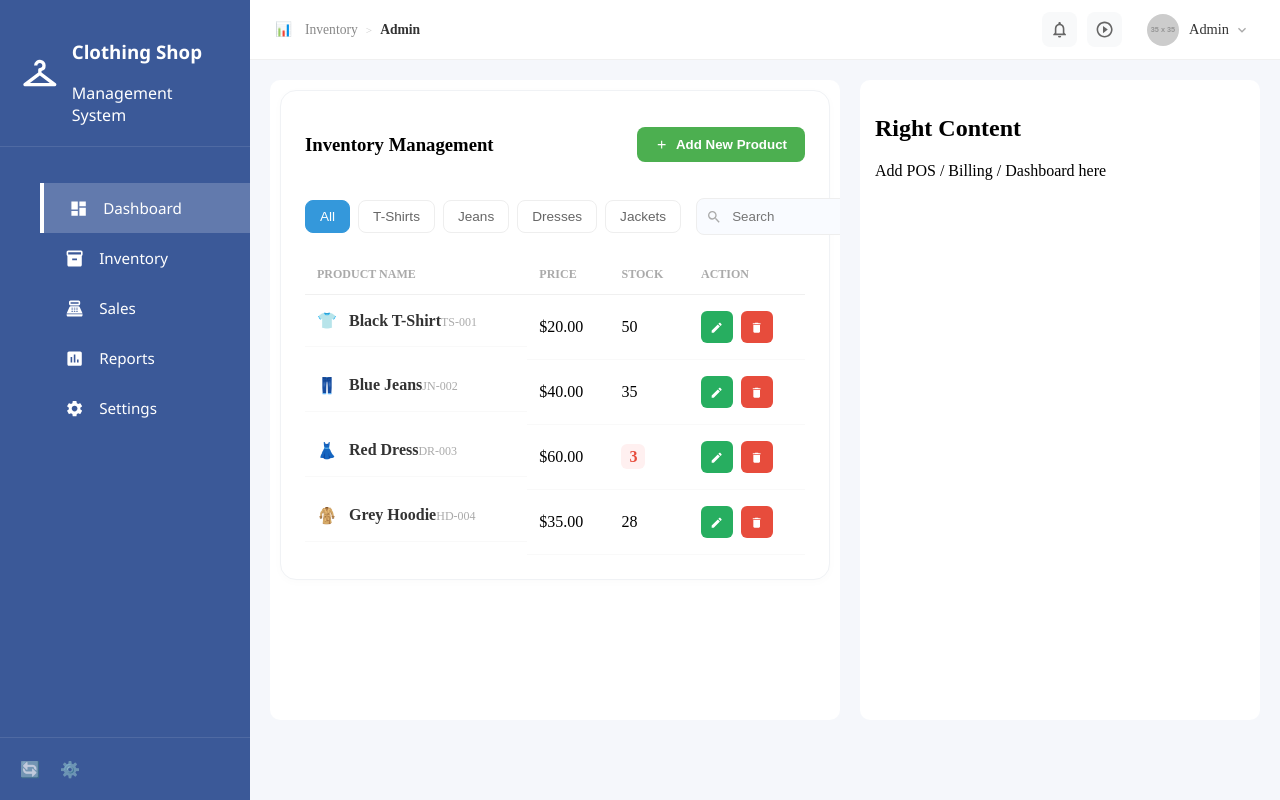
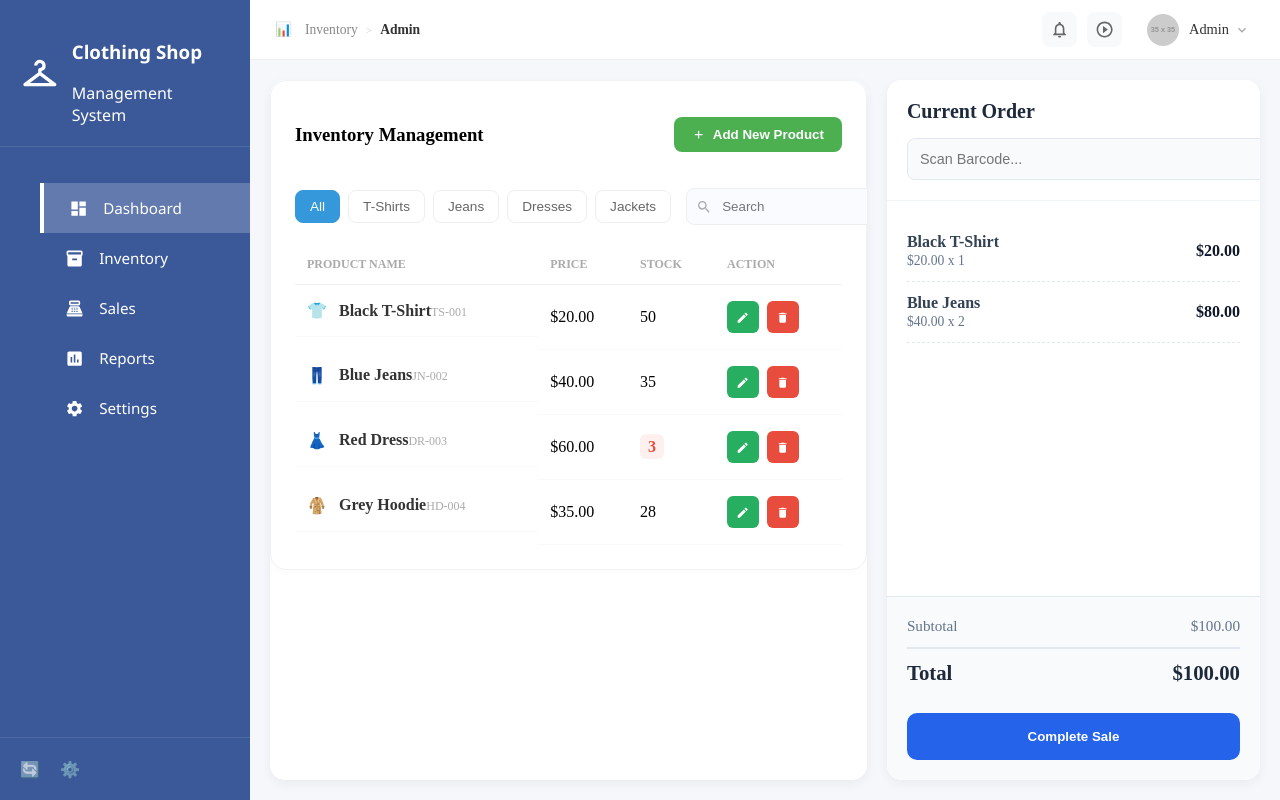
Before and after one commit to RasikaMadushanka/cloth_shop, a React (Vite) app: page / in a window 1280 px wide. Built offline with nearby package versions, Linux system fonts and the light colour scheme.

Commit message:
sales overview component

```diff
--- a/src/App.css
+++ b/src/App.css
@@ -1,19 +1,3 @@
-/* App.css */
-.app-wrapper {
-  display: flex;
-  width: 100%;
-  min-height: 100vh;
-  background-color: #f5f7fb;
-  margin: 0;
-  padding: 0;
-}
-
-.main-content {
-  flex: 1;
-  display: flex;
-  flex-direction: column;
-  overflow-x: hidden;
-}
 
 .dashboard-body {
   padding: 10px;
@@ -51,36 +35,41 @@
   }
 }
 
+.app-wrapper {
+  display: flex;
+  width: 100%;
+  height: 100vh;
+  background-color: #f5f7fb;
+  overflow: hidden;
+}
+
+.main-content {
+  flex: 1;
+  display: flex;
+  flex-direction: column;
+  height: 100vh;
+}
+
 .inventory-row {
   display: flex;
+  flex: 1;
   gap: 20px;
   padding: 20px;
+  overflow: hidden; /* This keeps the panels from growing off-screen */
 }
 
-/* LEFT SMALL */
 .left-panel {
-  width: 550px; /* adjust size */
+  flex: 1.6; /* Wider side for products/table */
   background: #fff;
-  border-radius: 10px;
-  padding: 10px;
-  overflow-y: auto;
- height: 620px;
+  border-radius: 15px;
+  overflow-y: auto; /* The table side can scroll */
+  box-shadow: 0 4px 12px rgba(0,0,0,0.05);
 }
 
-/* RIGHT BIG */
 .right-panel {
-  flex: 1;
+  flex: 1; /* Billing side */
   background: #fff;
-  border-radius: 10px;
-  padding: 15px;
+  border-radius: 15px;
+  overflow: hidden; /* Handled by InventoryBilling's internal flex */
+  box-shadow: 0 4px 12px rgba(0,0,0,0.05);
 }
-@media (max-width: 768px) {
-  .inventory-row {
-    flex-direction: column;
-  }
-
-  .left-panel {
-    width: 100%;
-    max-height: none;
-  }
-}
--- a/src/App.tsx
+++ b/src/App.tsx
@@ -1,4 +1,5 @@
 import './App.css'
+import InventoryBilling from './components/inventory/inventoryBilling/InventoryBilling'
 import ItemManagement from './components/inventory/ItemManagement'
 import Clothnav from './components/navbar/Clothnav'
 import Topheader from './components/topheader/Topheader'
@@ -7,23 +8,18 @@ function App() {
   return (
     <div className="app-wrapper">
       <Clothnav />
-
       <div className="main-content">
         <Topheader />
-
         <div className="inventory-row">
-
-          {/* LEFT SIDE (Item Management - SMALL) */}
+          {/* LEFT SIDE: Management & Product Grid */}
           <div className="left-panel">
             <ItemManagement />
           </div>
 
-          {/* RIGHT SIDE (BIG AREA) */}
+          {/* RIGHT SIDE: Dedicated Billing Sidebar */}
           <div className="right-panel">
-            <h2>Right Content</h2>
-            <p>Add POS / Billing / Dashboard here</p>
+            <InventoryBilling />
           </div>
-
         </div>
       </div>
     </div>
--- a/src/components/inventory/inventoryBilling/InventoryBilling.tsx
+++ b/src/components/inventory/inventoryBilling/InventoryBilling.tsx
@@ -1,96 +1,65 @@
 import { useState } from "react";
-import styles from "./InventoryBilling.module.css";
+import "./inventoryBilling.css";
 
 interface Product {
   id: number;
   name: string;
   price: number;
-  image: string;
-  stock: number;
+  qty: number;
 }
 
 function InventoryBilling() {
-  const [cart, setCart] = useState<{ product: Product; qty: number }[]>([]);
+  // Mock data - in a real app, this state might be lifted to App.tsx
+  // to allow ItemManagement to trigger addToCart
+  const [cart, setCart] = useState<Product[]>([
+    { id: 1, name: "Black T-Shirt", price: 20.0, qty: 1 },
+    { id: 2, name: "Blue Jeans", price: 40.0, qty: 2 },
+  ]);
 
-  const products: Product[] = [
-    { id: 1, name: "Black T-Shirt", price: 20.0, stock: 50, image: "👕" },
-    { id: 2, name: "Blue Jeans", price: 40.0, stock: 35, image: "👖" },
-    { id: 3, name: "Red Dress", price: 60.0, stock: 3, image: "👗" },
-  ];
-
-  const addToCart = (product: Product) => {
-    setCart((prev) => {
-      const existing = prev.find((item) => item.product.id === product.id);
-      if (existing) {
-        return prev.map((item) =>
-          item.product.id === product.id ? { ...item, qty: item.qty + 1 } : item
-        );
-      }
-      return [...prev, { product, qty: 1 }];
-    });
-  };
-
-  const subtotal = cart.reduce((acc, item) => acc + item.product.price * (item.qty as number), 0);
+  const subtotal = cart.reduce((acc, item) => acc + item.price * item.qty, 0);
 
   return (
-    <div className={styles.container}>
-      {/* Left: Inventory Section */}
-      <section className={styles.inventory}>
-        <div className={styles.header}>
-          <h1>Inventory Management</h1>
-          <button className={styles.addBtn}>+ Add New Product</button>
+    <div className="billing-wrapper">
+      <div className="billing-header">
+        <h2>Current Order</h2>
+        <div className="search-container">
+          <input type="text" placeholder="Scan Barcode..." className="barcode-input" />
+        </div>
       </div>
 
-        <div className={styles.productGrid}>
-          {products.map((product) => (
-            <div key={product.id} className={styles.card} onClick={() => addToCart(product)}>
-              <div className={styles.imagePlaceholder}>{product.image}</div>
-              <h3>{product.name}</h3>
-              <p className={styles.price}>${product.price.toFixed(2)}</p>
-              <p className={styles.stock}>{product.stock} in stock</p>
+      <div className="cart-list">
+        {cart.length === 0 ? (
+          <div className="empty-state">
+            <p>Your cart is empty</p>
           </div>
-          ))}
-        </div>
-      </section>
-
-      <aside className={styles.billingContainer}>
-        <div className={styles.billingHeader}>
-          <h2>Current Order</h2>
-          <input type="text" placeholder="Scan Barcode..." className={styles.barcodeInput} />
-        </div>
-
-        <div className={styles.cartList}>
-          {cart.length === 0 ? (
-            <p className={styles.empty}>Your cart is empty</p>
         ) : (
           cart.map((item) => (
-              <div key={item.product.id} className={styles.cartItem}>
-                <div className={styles.itemInfo}>
-                  <span className={styles.itemName}>{item.product.name}</span>
-                  <span className={styles.itemDetail}>${item.product.price} x {item.qty}</span>
+            <div key={item.id} className="cart-item">
+              <div className="item-info">
+                <span className="item-name">{item.name}</span>
+                <span className="item-detail">${item.price.toFixed(2)} x {item.qty}</span>
               </div>
-                <span className={styles.itemTotal}>
-                    ${(item.product.price * (item.qty as number)).toFixed(2)}
+              <span className="item-total-price">
+                ${(item.price * item.qty).toFixed(2)}
               </span>
             </div>
           ))
         )}
       </div>
 
-        <div className={styles.billingFooter}>
-          <div className={styles.summaryRow}>
+      <div className="billing-footer">
+        <div className="summary-row">
           <span>Subtotal</span>
           <span>${subtotal.toFixed(2)}</span>
         </div>
-          <div className={`${styles.summaryRow} ${styles.grandTotal}`}>
+        <div className="summary-row grand-total">
           <span>Total</span>
           <span>${subtotal.toFixed(2)}</span>
         </div>
-          <button className={styles.completeBtn} disabled={cart.length === 0}>
+        <button className="complete-btn" disabled={cart.length === 0}>
           Complete Sale
         </button>
       </div>
-      </aside>
     </div>
   );
 }
--- a/src/components/inventory/inventoryBilling/inventoryBilling.css
+++ b/src/components/inventory/inventoryBilling/inventoryBilling.css
@@ -0,0 +1,112 @@
+.billing-wrapper {
+  display: flex;
+  flex-direction: column;
+  height: 100%;
+  background: #fff;
+}
+
+.billing-header {
+  padding: 20px;
+  border-bottom: 1px solid #f1f5f9;
+  flex-shrink: 0;
+}
+
+.billing-header h2 {
+  font-size: 1.25rem;
+  margin: 0 0 15px 0;
+  color: #1e293b;
+}
+
+.barcode-input {
+  width: 100%;
+  padding: 12px;
+  border: 1px solid #e2e8f0;
+  border-radius: 8px;
+  background: #f8fafc;
+  font-size: 0.9rem;
+}
+
+.cart-list {
+  flex: 1;
+  overflow-y: auto;
+  padding: 20px;
+}
+
+.cart-item {
+  display: flex;
+  justify-content: space-between;
+  align-items: center;
+  padding: 12px 0;
+  border-bottom: 1px dashed #e2e8f0;
+}
+
+.item-name {
+  display: block;
+  font-weight: 600;
+  color: #334155;
+}
+
+.item-detail {
+  font-size: 0.85rem;
+  color: #64748b;
+}
+
+.item-total-price {
+  font-weight: 700;
+  color: #0f172a;
+}
+
+.billing-footer {
+  padding: 20px;
+  background: #f8fafc;
+  border-top: 1px solid #e2e8f0;
+  flex-shrink: 0;
+}
+
+.summary-row {
+  display: flex;
+  justify-content: space-between;
+  margin-bottom: 8px;
+  color: #64748b;
+  font-size: 0.95rem;
+}
+
+.grand-total {
+  margin-top: 12px;
+  padding-top: 12px;
+  border-top: 2px solid #e2e8f0;
+  font-size: 1.3rem;
+  font-weight: 800;
+  color: #1e293b;
+}
+
+.complete-btn {
+  width: 100%;
+  margin-top: 20px;
+  padding: 16px;
+  background: #2563eb;
+  color: white;
+  border: none;
+  border-radius: 10px;
+  font-weight: 700;
+  cursor: pointer;
+  transition: background 0.2s;
+}
+
+.complete-btn:hover:not(:disabled) {
+  background: #1d4ed8;
+}
+
+.complete-btn:disabled {
+  background: #cbd5e1;
+  cursor: not-allowed;
+}
+
+/* Custom Scrollbar */
+.cart-list::-webkit-scrollbar {
+  width: 5px;
+}
+.cart-list::-webkit-scrollbar-thumb {
+  background: #e2e8f0;
+  border-radius: 10px;
+}
```
Also changed, not shown: src/components/Sales/Sales.tsx (added, +9 -0 lines). Lines whose indentation alone changed are shown as unchanged.
